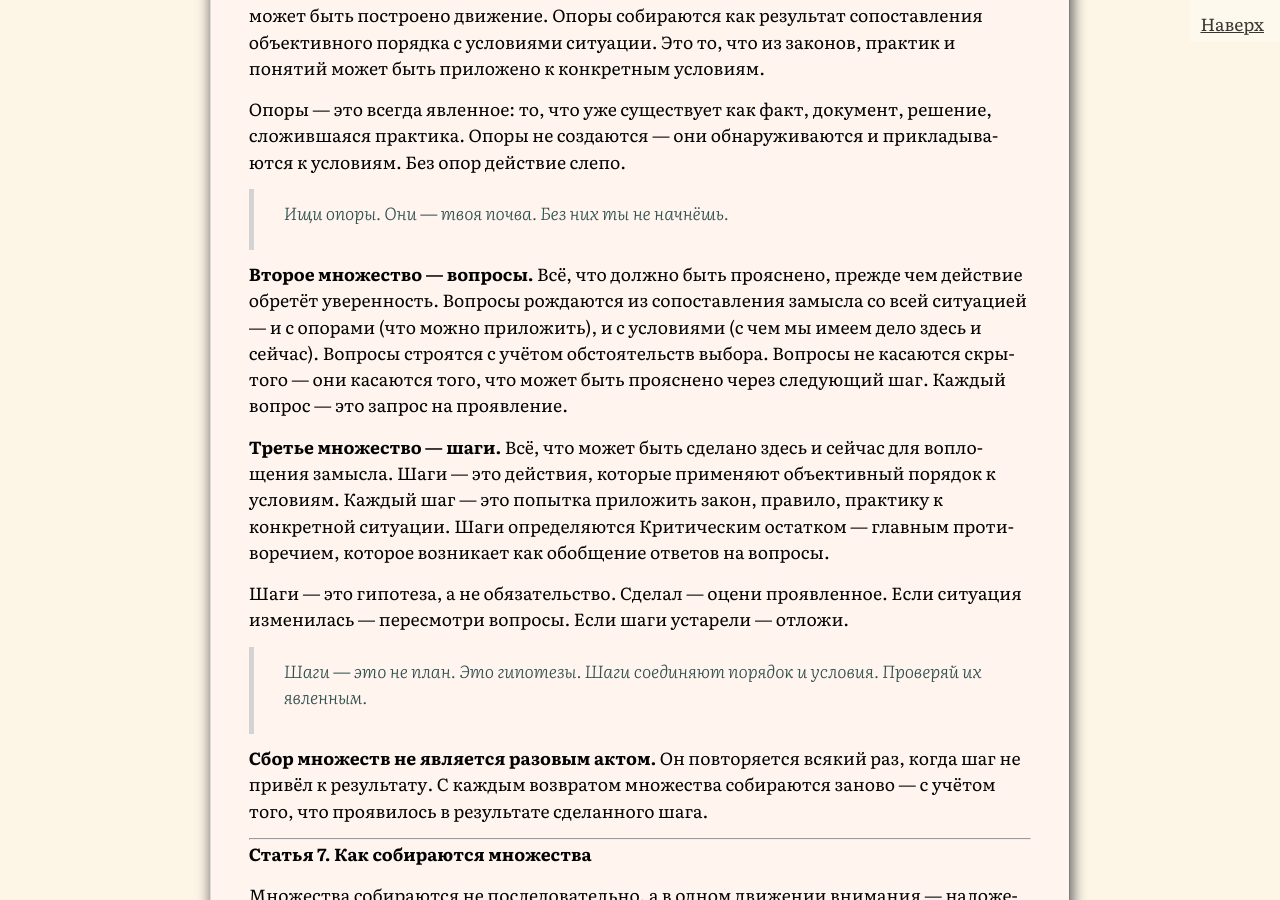
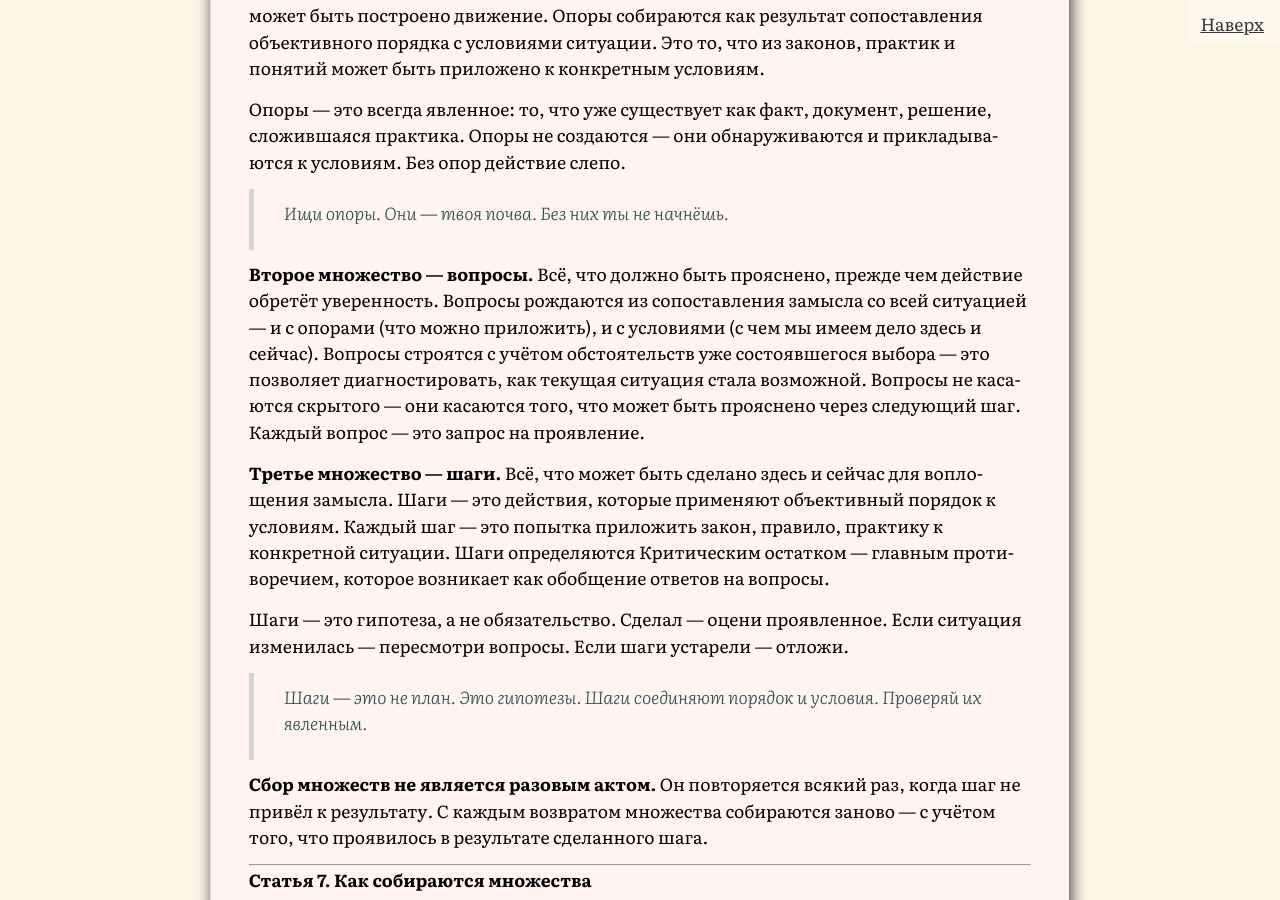
Before and after one commit to SergSi/land-use-art, a Jekyll site: the page built from _posts/2026-06-24-key.md, in a window 1280 px wide and 900 px high, scrolled down 2521 px. Built offline with Jekyll 4.4.1, drawn with Linux system fonts in a browser that asks for light colours; some web fonts are replaced; some of the changed text lies outside the part shown.

Commit message:
Update 2026-06-24-key.md

```diff
--- a/_posts/2026-06-24-key.md
+++ b/_posts/2026-06-24-key.md
@@ -69,7 +69,7 @@ class: analitika
 
 > Ищи опоры. Они — твоя почва. Без них ты не начнёшь.
 
-**Второе множество — вопросы.** Всё, что должно быть прояснено, прежде чем действие обретёт уверенность. Вопросы рождаются из сопоставления замысла со всей ситуацией — и с опорами (что можно приложить), и с условиями (с чем мы имеем дело здесь и сейчас). Вопросы строятся с учётом обстоятельств выбора. Вопросы не касаются скрытого — они касаются того, что может быть прояснено через следующий шаг. Каждый вопрос — это запрос на проявление.
+**Второе множество — вопросы.** Всё, что должно быть прояснено, прежде чем действие обретёт уверенность. Вопросы рождаются из сопоставления замысла со всей ситуацией — и с опорами (что можно приложить), и с условиями (с чем мы имеем дело здесь и сейчас). Вопросы строятся с учётом обстоятельств уже состоявшегося выбора — это позволяет диагностировать, как текущая ситуация стала возможной. Вопросы не касаются скрытого — они касаются того, что может быть прояснено через следующий шаг. Каждый вопрос — это запрос на проявление.
 
 **Третье множество — шаги.** Всё, что может быть сделано здесь и сейчас для воплощения замысла. Шаги — это действия, которые применяют объективный порядок к условиям. Каждый шаг — это попытка приложить закон, правило, практику к конкретной ситуации. Шаги определяются Критическим остатком — главным противоречием, которое возникает как обобщение ответов на вопросы.
 
@@ -130,7 +130,7 @@ class: analitika
 
 Входя в новую ситуацию, делатель не спрашивает: «Что мне делать?» Он спрашивает:
 
-*«Какой выбор привёл в исходную ситуацию и каковы были обстоятельства этого выбора?»*
+*«Какой уже совершённый выбор привёл в исходную ситуацию и каковы были обстоятельства этого выбора?»*
 
 *«Каковы условия ситуации: параметры, документы, позиции сторон, ресурсы?»*
 
```
